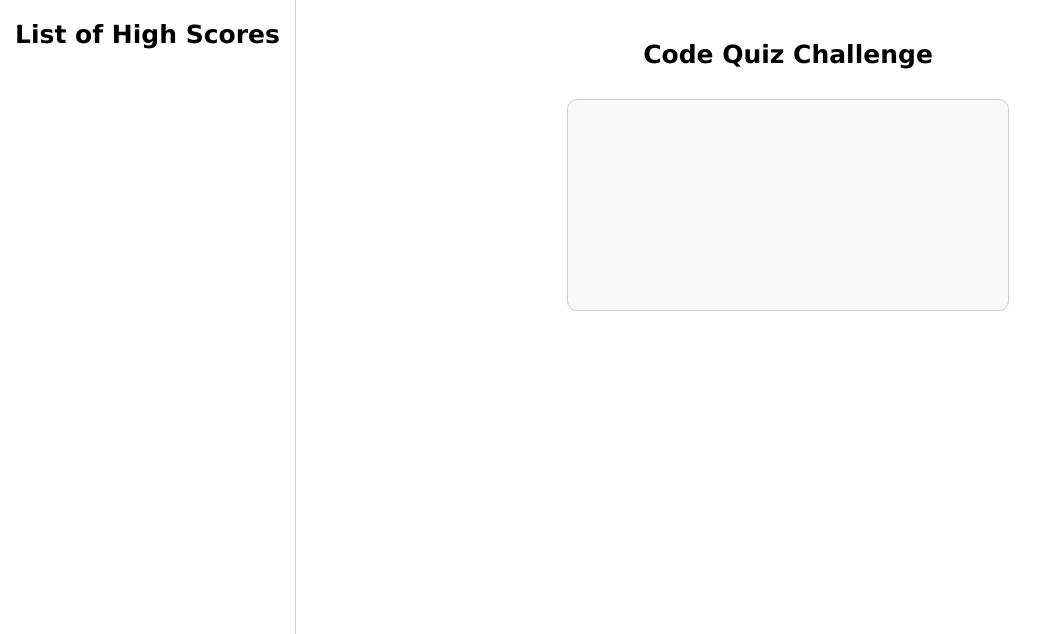
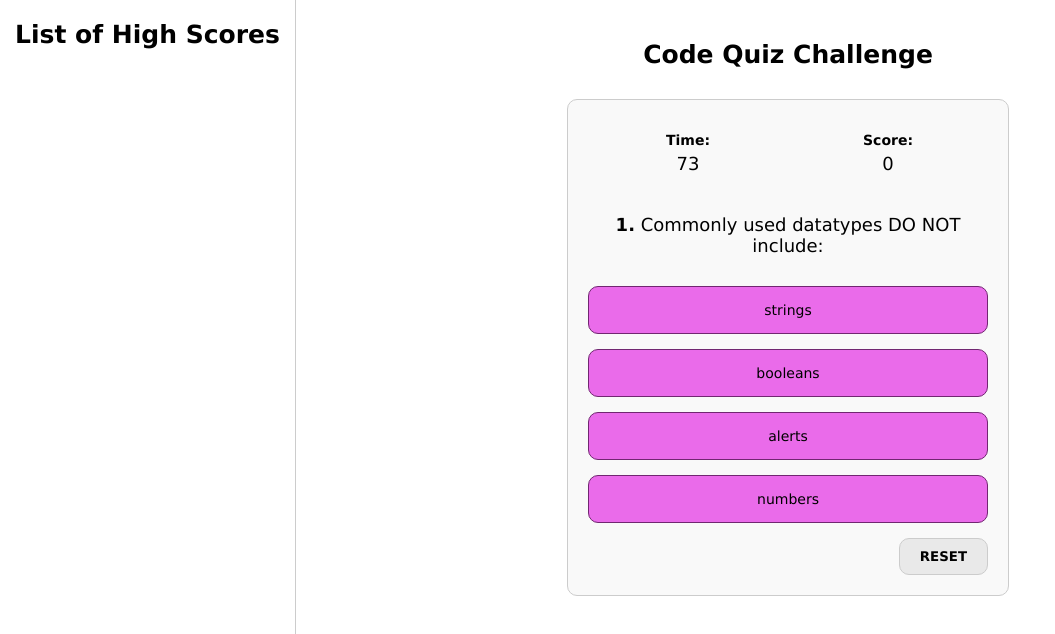
Before and after one commit to rtmiranda18/codequiz_homework, a plain HTML site: page index.html in a window 1280 px wide. Both pictures are taken after a click on the button "START". Shown: the top 634 px of the page, without its empty margins (0-1055 px from the left). Drawn offline with nearby package versions, Linux system fonts and the light colour scheme.

Commit message:
added styling and functionality to app

```diff
--- a/assets/css/style.css
+++ b/assets/css/style.css
@@ -40,14 +40,27 @@
     font-size: 25px;
 }
 
+/*Common styles for Step 1, Step 2 and Step 3*/
+
 .stepBox {
     border: 1px solid #ccc;
     border-radius: 10px;
-    min-height: 150px;
+    min-height: 160px;
     width: 400px;
-    padding: 40px 20px 20px;
+    padding: 30px 20px 20px;
     margin: 30px auto;
     background-color: #f9f9f9;
+}
+
+.stepBox .headerName {
+    font-size: 18px;
+    margin: 0 0 15px;
+}
+
+.stepBox p {
+    line-height: 22px;
+    font-size: 15px;
+    margin: 0 0 15px;
 }
 
 .stepBox .boxBtn {
@@ -64,7 +77,75 @@
 
 #step2, #step3 {
     display: none;
+    overflow: hidden;
 }
+
+/* Styles of Step 2 */
+
+#topHeader{
+    display: flex;
+    flex-direction: row;
+}
+
+#topHeader .topHeader{
+    width: 50%;
+    text-align: center;
+}
+
+#topHeader .topHeader strong{
+    margin: 0 0 5px;
+    display: inline-block;
+    font-size: 14px;
+}
+
+#topHeader .topHeader .topNumber{
+    font-size: 18px;
+}
+
+#bottomContent{
+    text-align: center;
+    margin: 10px 0 0;
+}
+
+#bottomContent #displayQuestion{
+    font-size: 18px;
+    margin: 40px 0 30px;
+}
+
+#bottomContent #displayAnswers ul li{
+    list-style: none;
+    background-color: #ea6bea;
+    border: 1px solid #712771;
+    padding: 15px 10px;
+    margin: 5px 0 15px;
+    font-size: 14px;
+    border-radius: 10px;
+    cursor: pointer;
+}
+
+#bottomContent #answerStatus{
+    float: left;
+}
+
+#bottomContent #answerStatus span{
+    font-weight: bold;
+    font-size: 18px;
+    margin: 0 5px;
+    position: relative;
+    top: 5px;
+    color: #fff;
+    padding: 10px 30px;
+    border-radius: 5px;
+}
+
+#bottomContent #answerStatus span.correct{
+    background-color: #008000;
+}
+#bottomContent #answerStatus span.incorrect{
+    background-color: #f00;
+}
+
+/*Styles of Step 3*/
 
 #step3 form .inputForm {
     display: flex;
@@ -85,145 +166,3 @@
     border-left: 0;
     background-color: rgb(97, 97, 207);
 }
-
-/* .infoBox {
-    border: 1px solid #000;
-    padding: 20px;
-    width: 500px;
-    margin: 0 auto;
-    margin-top: 20px;
-    text-align: center;
-    border-radius: 10px;
-    background-color: lightgrey;
-}
-
-.infoBox .infoTitle {
-    font-size: 20px;
-    font-weight: bold;
-    margin-top: 10px;
-}
-
-.infoBox .infoRules {
-    font-size: 18px;
-    margin-top: 10px;
-}
-
-.infoBox .startBtn {
-    font-size: 20px;
-    font-weight: bold;
-    margin-top: 10px;
-    padding: 10px;
-    background-color: rgb(179, 82, 179);
-    border: 0  solid rgb(179, 82, 179);
-    border-radius: 10px;
-    outline: none;
-    cursor:pointer;
-}
-
-.questionArea {
-    border: 1px solid #000;
-    padding: 20px;
-    width: 500px;
-    margin: 20px auto 0;
-    text-align: center;
-    border-radius: 10px;
-    background-color: lightgrey;
-}
-
-.answer {
-    border: 1px solid rgb(179, 82, 179);
-    background-color: rgb(179, 82, 179);
-    padding: 20px;
-    margin: 20px auto 0;
-    text-align: center;
-    border-radius: 10px;
-    cursor: pointer;
-}
-
-.answerStatus {
-    padding: 20px;
-    margin: 20px auto 0;
-}
-
-.answerStatus .correct {
-    border: 1px solid rgb(133, 182, 59);
-    background-color:rgb(133, 182, 59);
-    padding: 20px;
-    margin: 20px auto 0;
-    text-align: center;
-    border-radius: 10px;
-    width: 100%;
-}
-
-.answerStatus .incorrect {
-    border: 1px solid #c45958;
-    background-color: #c45958;
-    padding: 20px;
-    margin: 20px auto 0;
-    text-align: center;
-    border-radius: 10px;
-    width: 100%;
-}
-
-.scoreBox {
-    border: 1px solid #000;
-    padding: 20px;
-    width: 150px;
-    margin: 20px auto 0;
-    text-align: center;
-    border-radius: 10px;
-    background-color: lightgrey;
-}
-
-#finishBox {
-    display: none;
-    border: 1px solid #000;
-    padding: 20px;
-    width: 500px;
-    margin: 20px auto 0;
-    text-align: center;
-    border-radius: 10px;
-    background-color: lightgrey;
-    font-size: 20px;
-}
-
-#finishBox .message {
-    font-size: 25px;
-}
-
-#finishBox .form .submitBtn {
-    font-size: 20px;
-    font-weight: bold;
-    margin-top: 10px;
-    margin-bottom: 10px;
-    padding: 10px;
-    background-color: rgb(179, 82, 179);
-    border: 0  solid rgb(179, 82, 179);
-    border-radius: 10px;
-    outline: none;
-    cursor:pointer;
-}
-
-.finalScore {
-    text-align: center;
-    border: 1px solid #000;
-    padding: 20px;
-    width: 500px;
-    margin: 20px auto 0;
-    text-align: center;
-    border-radius: 10px;
-    background-color: lightgrey;
-    font-size: 20px;
-}
-
-#countdown.countdownTimer {
-    text-align: center;
-    border: 1px solid #000;
-    padding: 20px;
-    width: 150px;
-    margin: 20px auto 0;
-    text-align: center;
-    border-radius: 10px;
-    background-color: lightgrey;
-    font-size: 20px;
-} */
--- a/assets/js/script.js
+++ b/assets/js/script.js
@@ -1,197 +1,160 @@
-// var questions = [
-//     {
-//     numb: 1,
-//     question: "Commonly used datatypes DO NOT include:",
-//     answer: 2,
-//     options: [
-//       "strings",
-//       "booleans",
-//       "alerts",
-//       "numbers"
-//     ]
-//   },
-//     {
-//     numb: 2,
-//     question: "The condition in an if/else statement is enclosed within _______.",
-//     answer: 2,
-//     options: [
-//       "commas",
-//       "curly braces",
-//       "parentheses",
-//       "square brackets"
-//     ]
-//   },
-//     {
-//     numb: 3,
-//     question: "Arrays in JavaScript can be used to store ______.",
-//     answer: 3,
-//     options: [
-//       "numbers and strings",
-//       "other arrays",
-//       "booleans",
-//       "all of the above"
-//     ]
-//   },
-//     {
-//     numb: 4,
-//     question: "String values must be closed within ______ when being assigned to variables. ",
-//     answer: 2,
-//     options: [
-//       "commas",
-//       "curly brackets",
-//       "quotes",
-//       "parentheses"
-//     ]
-//   },
-//     {
-//     numb: 5,
-//     question: "A very useful tool during development and debugging for printing content to the debugger is?",
-//     answer: 3,
-//     options: [
-//       "JavaScript",
-//       "terminal/bash",
-//       "for loops",
-//       "console log"
-//     ]
-//   }];
-
-// var startBtn = document.querySelector(".startBtn");
-// var infoBox = document.querySelector(".infoBox");
-// var questionBox = document.querySelector(".questionBox");
-// var answerStatus = document.querySelector(".answerStatus");
-// var answerList = document.querySelector(".answerList");
-// var currentScore = document.querySelector("#currentScore");
-// var finishBox = document.querySelector("#finishBox");
-// var playerArray = [];
-// var currentQuestion = 1;
-// var myScore = 0;
-
-// //show info box
-// startBtn.addEventListener("click", function() {
-//     currentScore.innerHTML = "<strong>Current Score:</strong> " + myScore;
-
-//     //remove info box
-//     infoBox.remove(".infoBox");
-//     //start quiz
-//     questionBox.classList.add("questionArea");
-//     currentScore.classList.add("scoreBox");
-//     countdown(60);
-//     localStorage.setItem('highScore', '0');
-//     showQuestions(0);
-// });
-
-// function showQuestions(index) {
-//     var que_text = document.querySelector(".que_text");
-//     var que_tag = '<strong>'+ questions[index].numb + ". " + questions[index].question +'</strong>';
-//     que_text.innerHTML = que_tag;
-
-//     // //creating a new div tag for question and option and passing the value using array index
-//     var option_tag = '<div class="answer">'+ questions[index].options[0] +'</div>'
-//                     + '<div class="answer">'+ questions[index].options[1] +'</div>'
-//                     + '<div class="answer">'+ questions[index].options[2] +'</div>'
-//                     + '<div class="answer">'+ questions[index].options[3] +'</div>';
-
-//     //adding new div tag inside option_tag
-//     answerList.innerHTML = option_tag;
-
-//     var answer = answerList.querySelectorAll(".answer");
-
-//     // set onclick attribute to all available options
-//     for(i=0; i < answer.length; i++) {
-//         answer[i].setAttribute("onclick", "changeQuestion(" + i + ", " + index + ")");
-//     }
-// }
-
-// function changeQuestion (i, index) {
-//     if (index < 4) {
-//         //when answer is correct, move to the next question
-//         if (i == questions[index].answer) {
-//             answerStatus.innerHTML = "<span class='correct'>Correct!</span>";
-//             currentScore.innerHTML = myScore + 5;
-//             myScore += 5;
-//         }
-//         //when answer is incorrect
-//         else {
-//             answerStatus.innerHTML = "<span class='incorrect'>Incorrect!</span>";
-//             // var currentTimer = document.getElementById("timeLeft").textContent;
-//             // countdown(parseInt(currentTimer) - 10);
-//         }
-//     }
-//     else {
-//       if (i == questions[index].answer) {
-//         myScore = myScore + 5;
-//         finishBox.appendChild(document.createTextNode("You're Final Score is: " + (myScore) + "."));
-//       }
-//       else {
-//         finishBox.appendChild(document.createTextNode("You're Final Score is: " + (myScore) + "."));
-//       }
-//         document.getElementById("countdown").remove();
-//         finishBox.style.display = "block";
-//         questionBox.remove();
-//         currentScore.remove();
-//     }
-//     showQuestions(currentQuestion++);
-// }
-
-// function submitInitial() {
-//   playerArray.push({
-//     "playerName": initialName,
-//     "score": myScore,
-//   })
-
-//   for (var i = 0; i < playerArray.length; i++) {
-//     var highestScore = 0;
-//     var playerName = '';
-//     if (playerArray[i].score > highestScore) {
-//       highestScore = playerArray[i].score;
-//       playerName = playerArray[i].playerName;
-//     }
-//     localStorage.setItem("highScore", highestScore.toString());
-//     localStorage.setItem("playerName", playerName);
-//   }
-
-
-//   var initialName = document.getElementById("initialName").value;
-//   localStorage.setItem("initial_name", "<div class='finalScore'><h1 class='name'>" + initialName + "</h1><h2 class='score'>" + myScore + "</h2></div>");
-//   document.getElementById("displayName").innerHTML = localStorage.getItem("initial_name");
-//   // document.getElementById("final-score").innerHTML = "<div> <p> High Score" + localStorage.getItem("highScore") + "</p>" + "<p>Player Name" + localStorage.getItem('playerName') + "</p></div>";
-//   finishBox.remove();
-//   return false;
-// }
-
-// //start timer
-// function countdown(timeLeft) {
-//   // console.log(timeLeft);
-//   var quizTimer = setInterval(function(){
-//     if(timeLeft <= 0){
-//       clearInterval(quizTimer);
-//       document.getElementById("countdown").remove();
-//       finishBox.appendChild(document.createTextNode("You're Final Score is: " + (myScore) + "."));
-//       finishBox.style.display = "block";
-//       questionBox.remove();
-//       currentScore.remove();
-//     } else {
-//       document.getElementById("countdown").innerHTML = "<strong>Timer:</strong> <span id='timeLeft'>" + timeLeft + "</span>";
-//       document.getElementById("countdown").classList.add("countdownTimer");
-//     }
-//     timeLeft -= 1;
-//   }, 1000);
-// }
+var questions = [
+    {
+    numb: 1,
+    question: "Commonly used datatypes DO NOT include:",
+    answer: 2,
+    options: [
+      "strings",
+      "booleans",
+      "alerts",
+      "numbers"
+    ]
+  },
+    {
+    numb: 2,
+    question: "The condition in an if/else statement is enclosed within _______.",
+    answer: 2,
+    options: [
+      "commas",
+      "curly braces",
+      "parentheses",
+      "square brackets"
+    ]
+  },
+    {
+    numb: 3,
+    question: "Arrays in JavaScript can be used to store ______.",
+    answer: 3,
+    options: [
+      "numbers and strings",
+      "other arrays",
+      "booleans",
+      "all of the above"
+    ]
+  },
+    {
+    numb: 4,
+    question: "String values must be closed within ______ when being assigned to variables. ",
+    answer: 2,
+    options: [
+      "commas",
+      "curly brackets",
+      "quotes",
+      "parentheses"
+    ]
+  },
+    {
+    numb: 5,
+    question: "A very useful tool during development and debugging for printing content to the debugger is?",
+    answer: 3,
+    options: [
+      "JavaScript",
+      "terminal/bash",
+      "for loops",
+      "console log"
+    ]
+  }];
 
 var step1 = document.getElementById("step1");
 var step2 = document.getElementById("step2");
 var step3 = document.getElementById("step3");
+var isPaused = true;
 
 // Start of Step 1
 function startExam() {
   step1.style.display = 'none';
   step2.style.display = 'block';
   step3.style.display = 'none';
+  current_Question_n_Answers(0);
+    currentScore[0].innerHTML = 0;
+    isPaused = false;
 }
-
 // End of Step 1
 
 // Start of Step 2
+var countdownTimer = document.getElementById("countdownTimer");
+var currentScore = document.getElementsByClassName("currentScore");
+var displayQuestion = document.getElementById("displayQuestion");
+var displayAnswers = document.getElementById("displayAnswers");
+var answerStatus = document.getElementById("answerStatus");
+var currentQuestion = 1;
+var timeLeft = 75;
+var myScore = 0;
+
+// TIMER
+var currentTime = window.setInterval(function() {
+  if(!isPaused) {
+    timeLeft--;
+      if(timeLeft <= 0){
+          console.log('Finished');
+          countdownTimer.innerHTML = 0;
+          step1.style.display = "none";
+          step2.style.display = "none";
+          step3.style.display = "block";
+          isPaused = true;
+      } else {
+          countdownTimer.innerHTML = timeLeft;
+      }
+  }
+}, 1000);
+
+function current_Question_n_Answers(index) {
+  if(questions.length >= (index + 1)) {
+    var question = '<strong>'+ questions[index].numb + ".</strong> " + questions[index].question;
+    var answers = '<li class="answer">'+ questions[index].options[0] +'</li>'
+                    + '<li class="answer">'+ questions[index].options[1] +'</li>'
+                    + '<li class="answer">'+ questions[index].options[2] +'</li>'
+                    + '<li class="answer">'+ questions[index].options[3] +'</li>';
+
+    //
+    displayQuestion.innerHTML = question;
+    displayAnswers.innerHTML = "<ul>" + answers + "</ul>";
+
+    //
+    var answer = displayAnswers.querySelectorAll(".answer");
+
+    //
+    for(i=0; i < answer.length; i++) {
+        answer[i].setAttribute("onclick", "changeQuestion(" + i + ", " + index + ")");
+    }
+  }
+}
+
+function changeQuestion(i, index) {
+  if (index < (questions.length - 1)) {
+    if (i == questions[index].answer) {
+        answerStatus.innerHTML = "<span class='correct'>Correct!</span>";
+        currentScore[0].innerHTML = myScore + 5;
+        myScore += 5;
+    } else {
+        isPaused = true;
+        timeLeft = parseInt(countdownTimer.textContent) - 10;
+        countdownTimer.innerHTML = timeLeft;
+        isPaused = false;
+        answerStatus.innerHTML = "<span class='incorrect'>Incorrect!</span>";
+    }
+  } else {
+    if (i == questions[index].answer) {
+      myScore = myScore + 5;
+    }
+    currentScore[1].innerHTML = myScore;
+    step3.style.display = "block";
+    step2.style.display = "none";
+  }
+  current_Question_n_Answers(currentQuestion++);
+}
+
+function resetExam() {
+  isPaused = true;
+  timeLeft = 75;
+  myScore = 0;
+  currentQuestion = 1;
+  countdownTimer.innerHTML = timeLeft;
+  answerStatus.innerHTML = "";
+  step1.style.display = "block";
+  step2.style.display = "none";
+  step3.style.display = "none";
+}
 
 // End of Step 2
 
@@ -204,11 +167,16 @@ var initialName = document.getElementById("initialName");
 function submitInitialName() {
   var getInitialName = initialName.value;
   examiners.push({
-    name: getInitialName
+    name: getInitialName,
+    score: myScore
   })
   console.log(examiners);
-  listOfExaminers.innerHTML = "<ul>" + examiners.map(examiner => "<li>" + examiner.name + "</li>").join("") + "</ul>";
+  listOfExaminers.innerHTML =
+        "<ul>"
+            + examiners.sort(function(a, b){return b.score - a.score}).map((examiner, index) => "<li class='examiner_"+index+"'>" + (index == 0 ? "<strong>Top Scorer</strong><br />" : "")+ examiner.name + ": "+ examiner.score +"</li>").join("") +
+        "</ul>";
   initialName.value = '';
+  resetExam();
   return false;
 
 }
--- a/index.html
+++ b/index.html
@@ -22,7 +22,24 @@
                 </p>
                 <button type="button" class="boxBtn" onClick="startExam()">Start</button>
             </div>
-            <div id="step2" class="stepBox"></div>
+            <div id="step2" class="stepBox">
+                <div id="topHeader">
+                    <div class="topHeader">
+                        <strong>Time:</strong>
+                        <div id="countdownTimer" class="topNumber"></div>
+                    </div>
+                    <div class="topHeader">
+                        <strong>Score:</strong>
+                        <div class="topNumber currentScore"></div>
+                    </div>
+                </div>
+                <div id="bottomContent">
+                    <div id="displayQuestion"></div>
+                    <div id="displayAnswers"></div>
+                    <div id="answerStatus"></div>
+                    <button type="button" class="boxBtn" onClick="resetExam()">Reset</button>
+                </div>
+            </div>
             <div id="step3" class="stepBox">
                 <form onSubmit="return submitInitialName()">
                     <label>Enter Initials:</label>
@@ -30,38 +47,16 @@
                         <input id="initialName" type="text" value="" />
                         <button type="submit">Submit Scores</button>
                     </div>
+                    <div id="displayCurrentScore">
+                        <strong>Your Final Score:</strong>
+                        <div class="currentScore"></div>
+                    </div>
                 </form>
             </div>
         </div>
     </div>
-    <!-- Start here -->
-    <!-- <div id="currentScore"></div>
-    <div id="countdown"></div>
-    <div class="infoBox">
-        <h2 class="title">Coding Quiz Challenge</h2>
-        <div class="infoTitle"><strong>Instructions:</strong></div>
-        <div class="infoRules">
-            Try to answer the following code-related questions within the time limit.
-            Keep in mind that incorrect answers will penalize your score time by ten seconds!
-        </div>
-        <button class="startBtn">Start Quiz</button>
-    </div>
-    <div id="displayName"></div>
-    <div id="finishBox">
-        <strong class="message">All Done!</strong><br />
-        <form class="form" onSubmit="return submitInitial()">
-            Enter Initials: <input id="initialName" type="text" name="user" />
-            <button class="submitBtn" type="submit">Submit</button>
-        </form>
-    </div>
 
-    <div class="questionBox">
-        <div class="que_text"></div>
-        <div class="answerList"></div>
-        <div class="answerStatus"></div>
-    </div> -->
-
-    <script src="https://ajax.googleapis.com/ajax/libs/jquery/3.5.1/jquery.min.js"></script>
+    <!-- <script src="https://ajax.googleapis.com/ajax/libs/jquery/3.5.1/jquery.min.js"></script> -->
     <script src="assets/js/script.js"></script>
 </body>
 </html>
```
